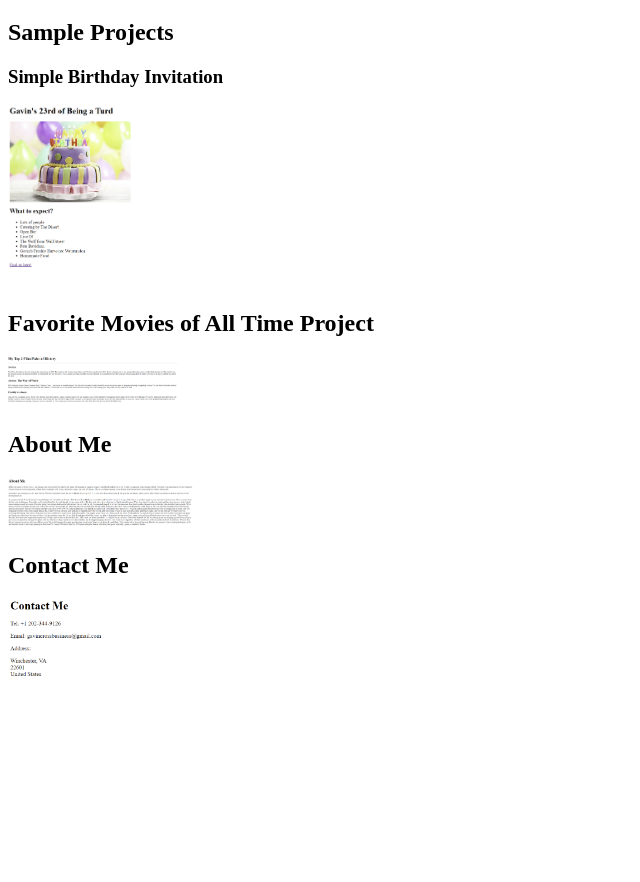
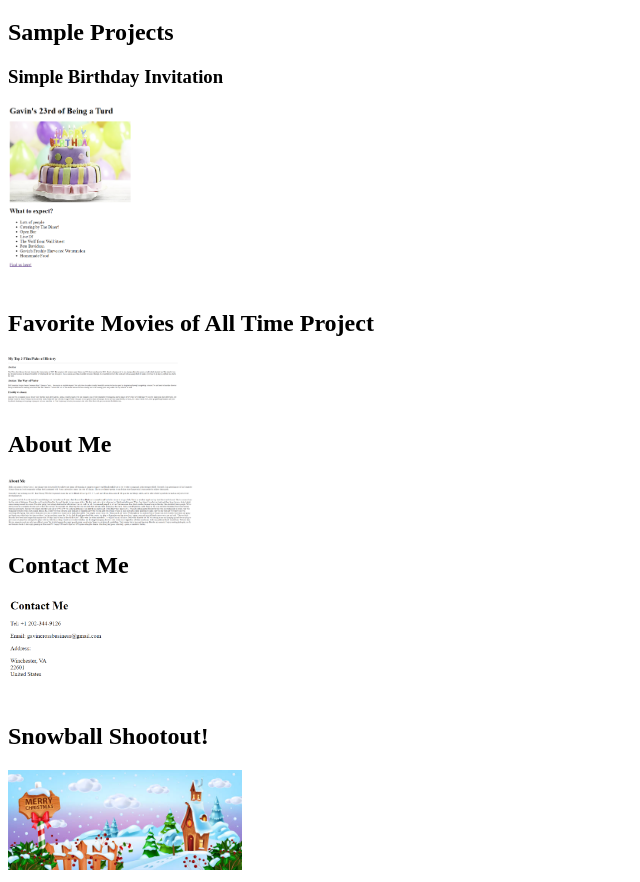
Before and after one commit to GavinCross/myportfolio, a plain HTML site: page index.html in a window 1280 px wide. Shown: the part 100-982 px from the top of the page, without its empty margins (0-640 px from the left). Before the commit the page ends 811 px from the top, so only its background shows below. Drawn offline with Linux system fonts and the light colour scheme.

Commit message:
Add files via upload

```diff
--- a/index.html
+++ b/index.html
@@ -25,5 +25,10 @@
             <img height="100" src = "./assets/images/contact-preview.png">
         </a>
 
+        <h2> Snowball Shootout! </h2>
+        <a href = ./public/SANTAS-SNOWBALL-SHOOTOUT.html>
+            <img height="100" src = "./assets/images/background.jpg">
+        </a>
+
      </body>
  </html>
```
